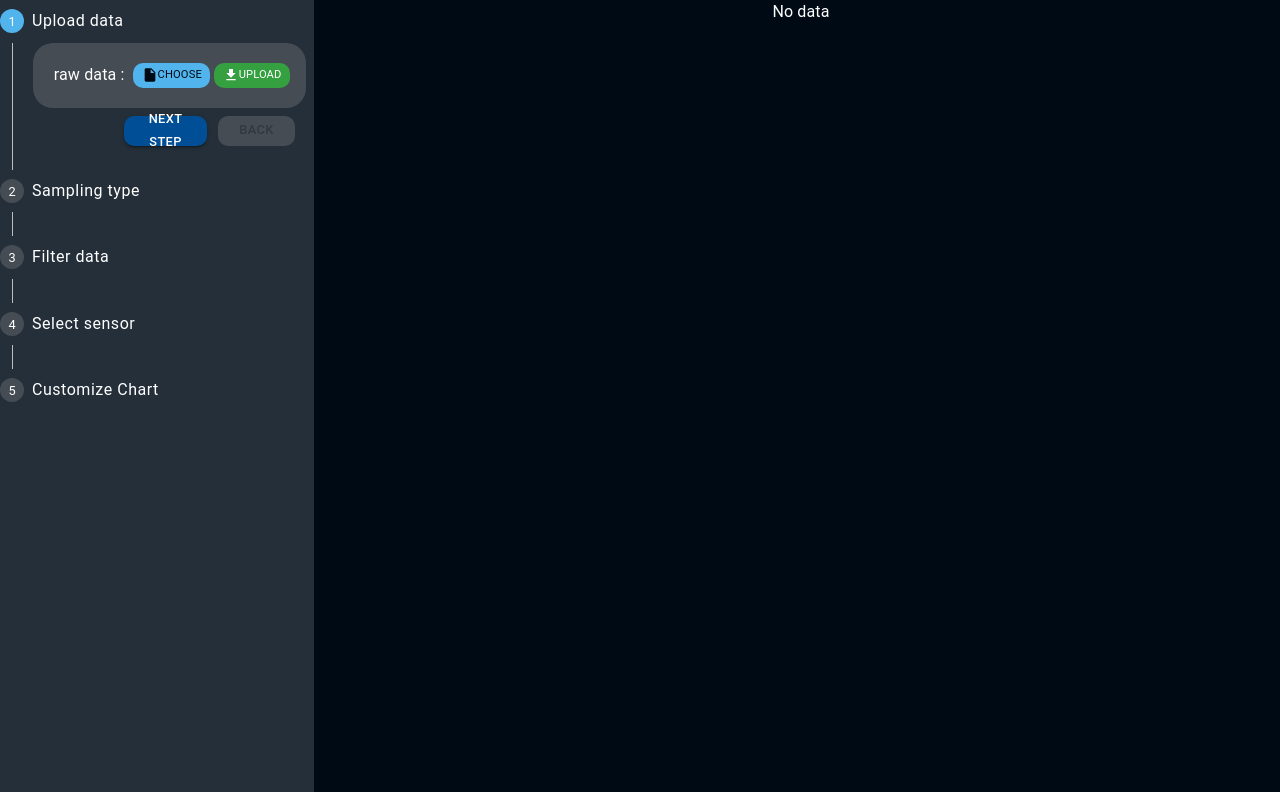
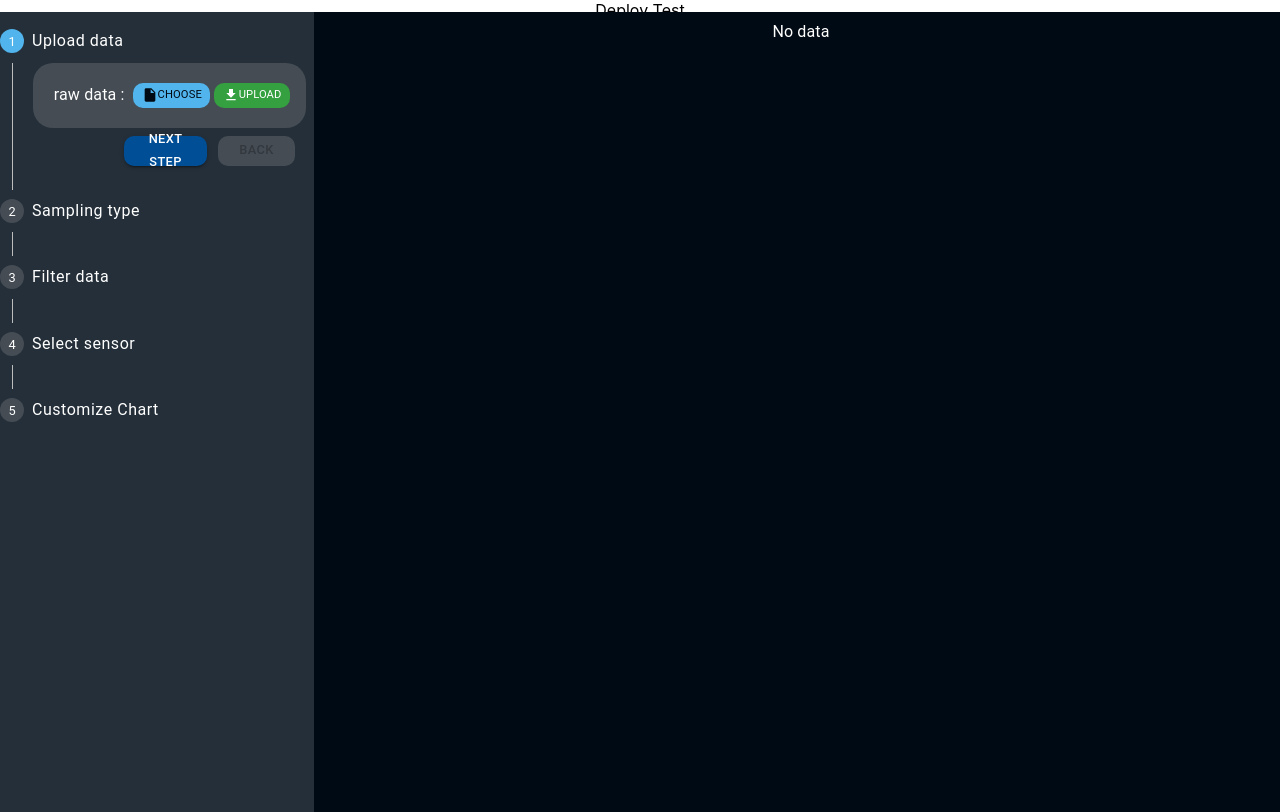
Before and after one commit to sathidporn/echarts-pairplot-v2, a React (Create React App) app: page / in a window 1280 px wide. Built offline with nearby package versions, Linux system fonts and the light colour scheme.

Commit message:
Add text

```diff
--- a/src/App.js
+++ b/src/App.js
@@ -568,6 +568,7 @@ function App() {
 
   return (
     <div className="App">
+      Deploy Test
     <Grid item container xs={12} sm={12} md={12} lg={12} spacing={1}>
       <Grid item container xs={3} sm={3} md={3} lg={3} className={classes.toolbox} direction="row" justifyContent="flex-end">
       {/* <div className={classes.toolbox}> */}
```
